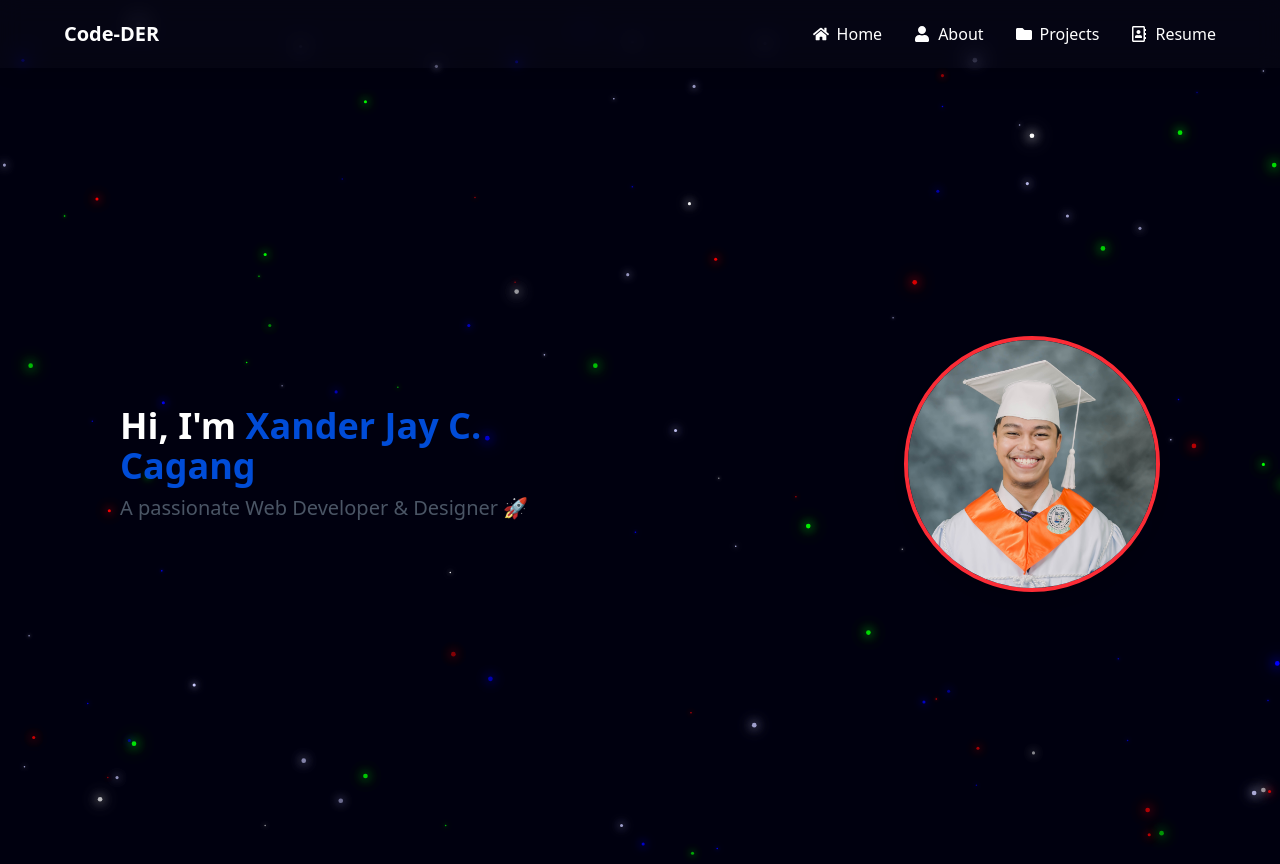
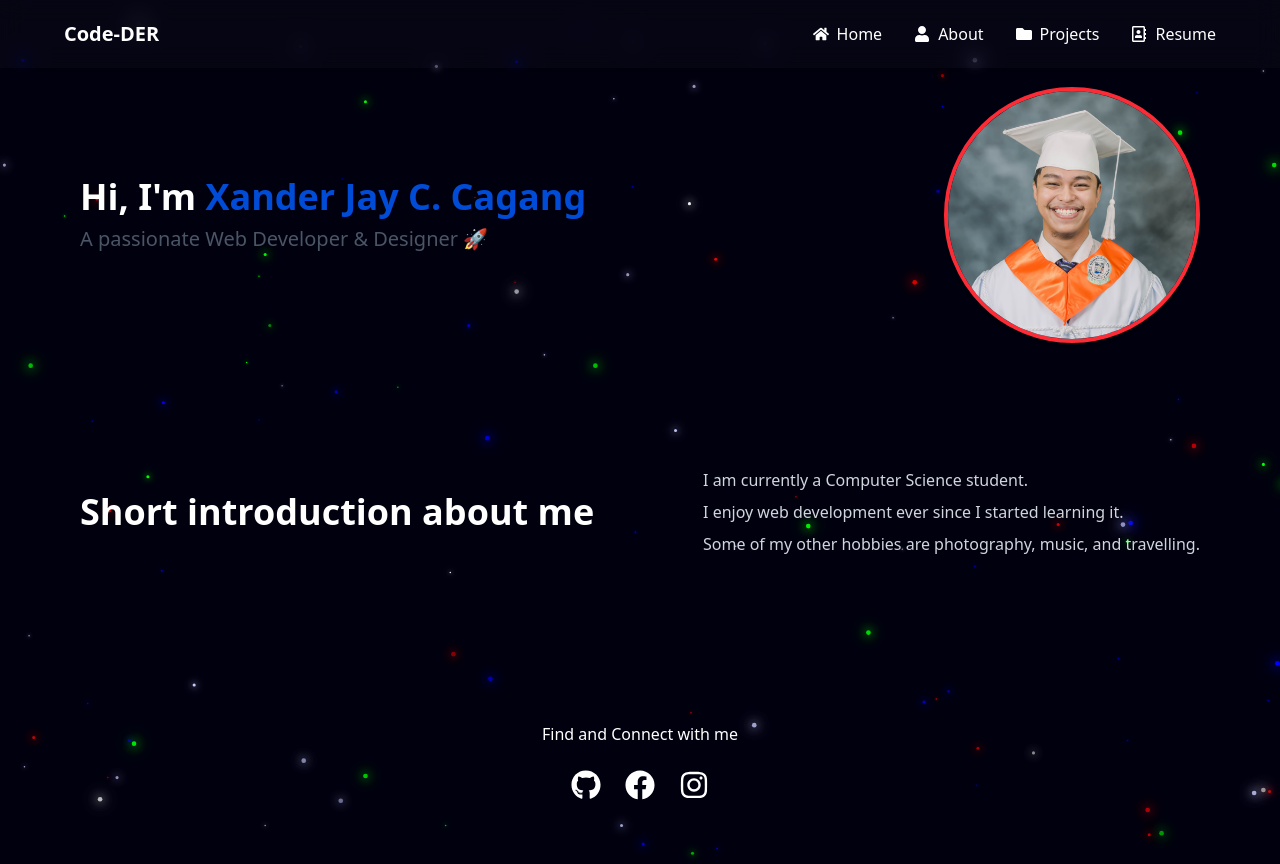
Before and after one commit to Code-DER/Xander-Jay-Cagang-Portfolio, a React (Vite) app in the folder my-portfolio/: page / in a window 1280 px wide. Built offline with nearby package versions, Linux system fonts and the light colour scheme.

Commit message:
feat: set up sections in home page

```diff
--- a/my-portfolio/src/components/Home.jsx
+++ b/my-portfolio/src/components/Home.jsx
@@ -4,7 +4,7 @@
 
 export default function Home() {
     return (
-        <div className="min-h-screen flex flex-col md:flex-row items-center justify-center px-30 text-white">
+        <div className="min-h-screen flex flex-col gap-20 px-8 md:px-20 text-white">
             {/* Hero */}
             <motion.section
                 className="flex-1 flex flex-col md:flex-row items-center justify-center md:justify-between text-center md:text-left gap-8"
@@ -48,13 +48,43 @@
             </motion.section>
 
             {/* Short intro */}
-            <motion.section>
+            <motion.section
+                className="flex-1 flex flex-col md:flex-row items-center justify-center md:justify-between text-center md:text-left gap-8"
+                initial={{ opacity: 0, x: -50 }}
+                animate={{ opacity: 1, x: 0 }}
+                transition={{ duration: 0.8 }}
+            >
+                {/* Text Area */}
 
+                <h1 className="text-3xl md:text-4xl font-bold">
+                    Short introduction about me
+                </h1>
+                <div className="max-w-2xl space-y-2 text-gray-300">
+                    <p>I am currently a Computer Science student.</p>
+                    <p>I enjoy web development ever since I started learning it.</p>
+                    <p>Some of my other hobbies are photography, music, and travelling.</p>
+                </div>
             </motion.section>
 
             {/* Contacts */}
-            <motion.section>
-
+            <motion.section
+                className="flex flex-col items-center justify-center gap-6 py-16"
+                initial={{ opacity: 0 }}
+                animate={{ opacity: 1 }}
+                transition={{ duration: 0.8 }}
+            >
+                <h2>Find and Connect with me</h2>
+                <div className="flex gap-6 text-3xl">
+                    <a href="https://github.com/" target="_blank" rel="noreferrer">
+                        <FaGithub className="hover:text-[#004CD7] transition-colors" />
+                    </a>
+                    <a href="https://facebook.com/" target="_blank" rel="noreferrer">
+                        <FaFacebook className="hover:text-[#004CD7] transition-colors" />
+                    </a>
+                    <a href="https://instagram.com/" target="_blank" rel="noreferrer">
+                        <FaInstagram className="hover:text-[#004CD7] transition-colors" />
+                    </a>
+                </div>
             </motion.section>
         </div>
     );
```
